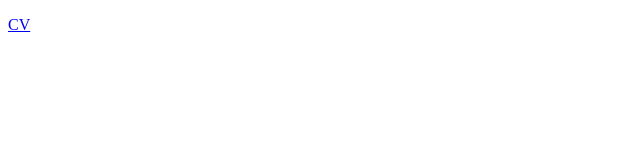
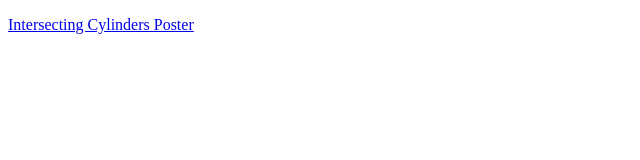
Before and after one commit to yifan0/yifan0.github.io, a plain HTML site: page Intersecting Cylinders.html in a window 1280 px wide. Shown: the whole page, without its empty margins (0-640 px from the left). Drawn offline with Linux system fonts and the light colour scheme.

Commit message:
Update Intersecting Cylinders.html

```diff
--- a/Intersecting Cylinders.html
+++ b/Intersecting Cylinders.html
@@ -2,6 +2,6 @@
 <!DOCTYPE html>
 <html>
   <body>
-    <p><a href="/Yifan_Zhang_CV210414.pdf">CV</a></p>
+    <p><a href="/Intersecting_Cylinder_Poster.pdf">Intersecting Cylinders Poster</a></p>
   </body>
 </html>
```
